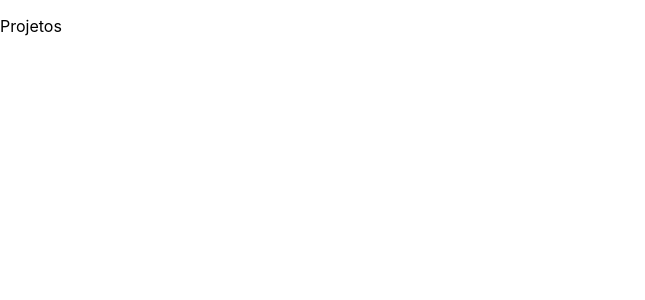
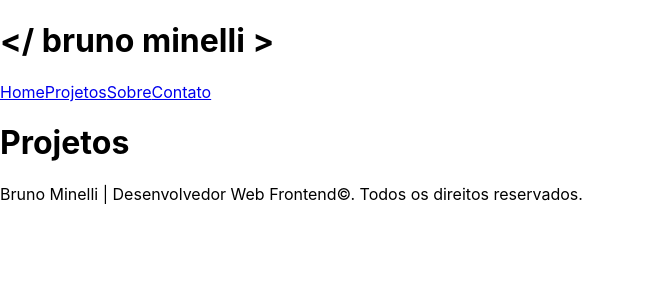
Before and after one commit to obrunominelli/obrunominelli.github.io, a React (Create React App) app: page /projects in a window 1280 px wide. Shown: the top 300 px of the page, without its empty margins (0-645 px from the left). Built offline with nearby package versions, Linux system fonts and the light colour scheme; the HTML template or start-up script is replaced by a standard one.

Commit message:
Criacao dos componentes Header e Footer.

```diff
--- a/src/App.js
+++ b/src/App.js
@@ -12,8 +12,8 @@ function App() {
       <Route exact path="/contact" component={ Contact }/>
       <Route exact path="/about" component={ About }/>
       <Route exact path="/projects" component={ Projects }/>
+      <Route exact path="/" component={ Home }/>
       <Route exact path="*" component={ NotFound }/>
-      <Route exact path="/" component={ Home }/>
     </Switch>
   );
 }
--- /dev/null
+++ b/src/components/Footer.js
@@ -0,0 +1,9 @@
+const Footer = () => {
+  return (
+    <footer>
+        <p>Bruno Minelli | Desenvolvedor Web Frontend&copy;. Todos os direitos reservados.</p>
+    </footer>
+  );
+}
+
+export default Footer;
--- /dev/null
+++ b/src/components/Header.js
@@ -0,0 +1,17 @@
+import { Link } from "react-router-dom";
+
+const Header = () => {
+  return (
+    <header>
+        <h1>{`</ bruno minelli >`}</h1>
+        <nav>
+            <Link to="/">Home</Link>
+            <Link to="/projects">Projetos</Link>
+            <Link to="/about">Sobre</Link>
+            <Link to="/contact">Contato</Link>
+        </nav>
+    </header>
+  );
+}
+
+export default Header;
--- a/src/pages/About.js
+++ b/src/pages/About.js
@@ -1,9 +1,15 @@
 import{ Component } from 'react';
+import Footer from '../components/Footer';
+import Header from '../components/Header';
 
 class About extends Component {
   render() {
     return (
-      <p>Sobre</p>
+      <>
+        <Header />
+        <h1>Sobre</h1>
+        <Footer />
+      </>
     );
   }
 }
--- a/src/pages/Contact.js
+++ b/src/pages/Contact.js
@@ -1,9 +1,15 @@
 import{ Component } from 'react';
+import Footer from '../components/Footer';
+import Header from '../components/Header';
 
 class Contact extends Component {
   render() {
     return (
-      <p>Contato</p>
+      <>
+        <Header />
+        <h1>Contato</h1>
+        <Footer />
+      </>
     );
   }
 }
--- a/src/pages/Home.js
+++ b/src/pages/Home.js
@@ -1,9 +1,15 @@
 import{ Component } from 'react';
+import Footer from '../components/Footer';
+import Header from '../components/Header';
 
 class Home extends Component {
   render() {
     return (
-      <p>Home</p>
+      <>
+        <Header />
+        <h1>Home</h1>
+        <Footer />
+      </>
     );
   }
 }
--- a/src/pages/Projects.js
+++ b/src/pages/Projects.js
@@ -1,9 +1,15 @@
 import{ Component } from 'react';
+import Footer from '../components/Footer';
+import Header from '../components/Header';
 
 class Projects extends Component {
   render() {
     return (
-      <p>Projetos</p>
+      <>
+        <Header />
+        <h1>Projetos</h1>
+        <Footer />
+      </>
     );
   }
 }
```
